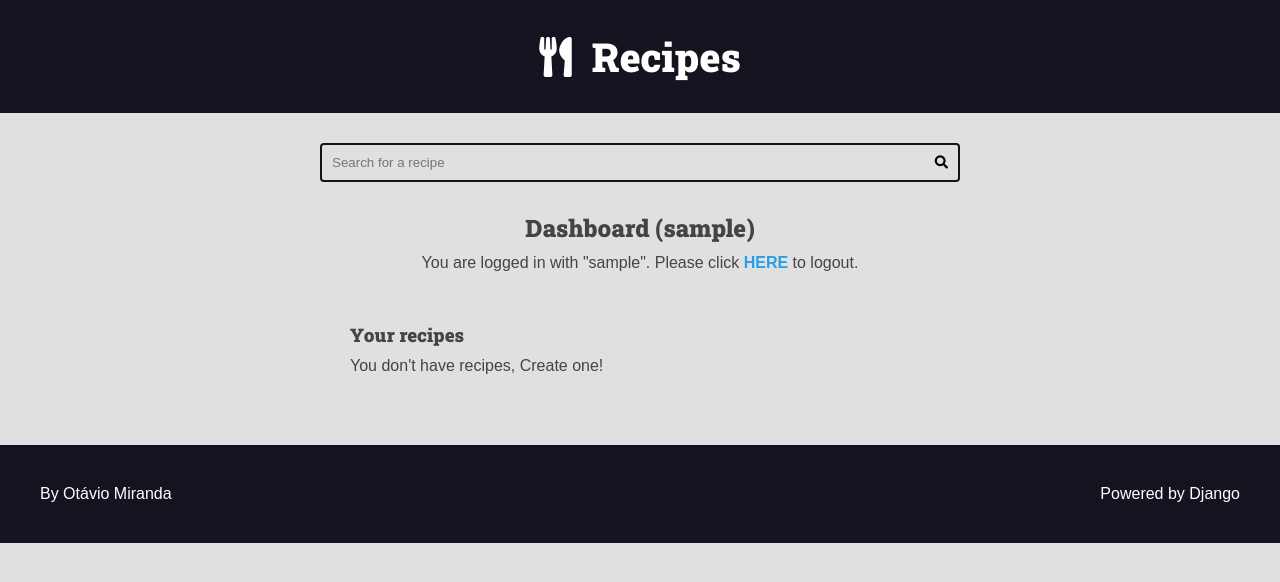
After one commit to Mathuesbg/recipes, a Django app: page /authors/dashboard/ in a window 1280 px wide. The commit adds this page. Shown: the top 582 px of the page. Run offline with Django 5.2, Linux system fonts and the light colour scheme; the visitor is signed in with stand-in values (Sample User, id 1); data that the repository does not hold is empty.

Commit message:
add dashboard functionality; implement dashboard view, template, and styling; include user recipes and login message

```diff
--- /dev/null
+++ b/authors/templates/authors/pages/dashboard.html
@@ -0,0 +1,32 @@
+{% extends "global/base.html" %}
+
+{% block title %}Dashboard ({{user}}){% endblock title %}
+
+{% block content %}
+
+    <div class="main-content center container">
+        <h2>
+            Dashboard ({{user}})
+        </h2>
+
+        {% include "authors/partials/login_message.html" %}
+
+        <div class="authors-dashboard-container">
+            <h3>Your recipes</h3>
+            <ul>
+                {% for recipe in recipes %}
+                    <li>
+                        <a href="#">{{ recipe.title }}</a>
+                    </li>
+                {%empty%}
+                    <li>
+                        <p> You don't have recipes, Create one!</p>
+                    </li>
+                {% endfor %}
+            </ul>
+        </div>
+    </div>
+
+    {% include "global/partials/messages.html" %}
+
+{% endblock content %}
--- /dev/null
+++ b/authors/templates/authors/partials/login_message.html
@@ -0,0 +1,10 @@
+{% if request.user.is_authenticated %}
+    <div class="login-message">
+        You are logged in with "{{request.user.username}}". Please click
+        <form class="inline-form" action="{% url "authors:logout" %}" method="POST">
+            {% csrf_token %}
+            <input type="hidden" name="username" value="{{request.user.username}}">
+            <button class="plaintext-button" type="submit">HERE</button>
+        </form>to logout.
+    </div>
+{% endif %}
--- a/authors/urls.py
+++ b/authors/urls.py
@@ -9,4 +9,5 @@
     path('login/', views.login_view, name='login'),
     path('login/create/', views.login_create, name='login_create'),
     path('logout/', views.logout_view, name='logout'),
+    path('dashboard/', views.dashborad, name='dashboard'),
 ]
--- a/authors/views.py
+++ b/authors/views.py
@@ -1,10 +1,12 @@
 from django.shortcuts import render, redirect
 from django.urls import reverse
-from authors.forms import RegisterForm, LoginForm
 from django.http import Http404
 from django.contrib import messages
 from django.contrib.auth import authenticate, login, logout
 from django.contrib.auth.decorators import login_required
+
+from authors.forms import RegisterForm, LoginForm
+from core.models import Recipe
 
 
 def register_author(request):
@@ -58,6 +60,7 @@
 
     form = LoginForm(request.POST)
 
+
     if form.is_valid():
         authenticated_user = authenticate(
             username=form.cleaned_data.get('username', ''),
@@ -73,20 +76,21 @@
                 message="User Logged in!"
                 )
 
-            return redirect("authors:login")
+            return redirect(reverse("authors:dashboard"))
+
 
         messages.error(
             request=request,
             message="invalid credentials"
             )
-        return redirect("authors:login")
+        return redirect(reverse("authors:dashboard"))
 
     messages.error(
         request=request,
         message="Form error!"
         )
 
-    return redirect("authors:login")
+    return redirect(reverse("authors:login"))
 
 @login_required(login_url='authors:login', redirect_field_name='next')
 def logout_view(request):
@@ -101,3 +105,20 @@
     messages.success(request, "logout successfully!")
     logout(request=request)
     return redirect(reverse('authors:login'))
+
+
+@login_required(login_url='authors:login', redirect_field_name='next')
+def dashborad(request):
+
+    recipes = Recipe.objects.filter(
+        is_published = False,
+        author = request.user
+        )
+
+    return render(
+        request=request,
+        template_name="authors/pages/dashboard.html",
+        context= {
+            "recipes": recipes
+        }
+    )
--- a/base_static/global/css/styles.css
+++ b/base_static/global/css/styles.css
@@ -426,6 +426,26 @@
 
 /* ENDMESSAGES */
 
+/* AUTHORS */
+.login-message {
+    margin: 1rem 0;
+}
+
+.authors-dashboard-container {
+    max-width: 64rem;
+    padding: var(--spacing-gutter-medium);
+    text-align: left;
+    margin: 0 auto;
+}
+
+.authors-dashboard-container h3,
+.authors-dashboard-container p,
+.authors-dashboard-container ul {
+    list-style-type: none;
+    margin: 1rem 0;
+}
+/* ENDAUTHORS */
+
 
 .center {
     text-align: center;
```
Also changed, not shown: authors/templates/authors/pages/login.html (+4 -15 lines), core/admin.py (+8 -1 lines).
